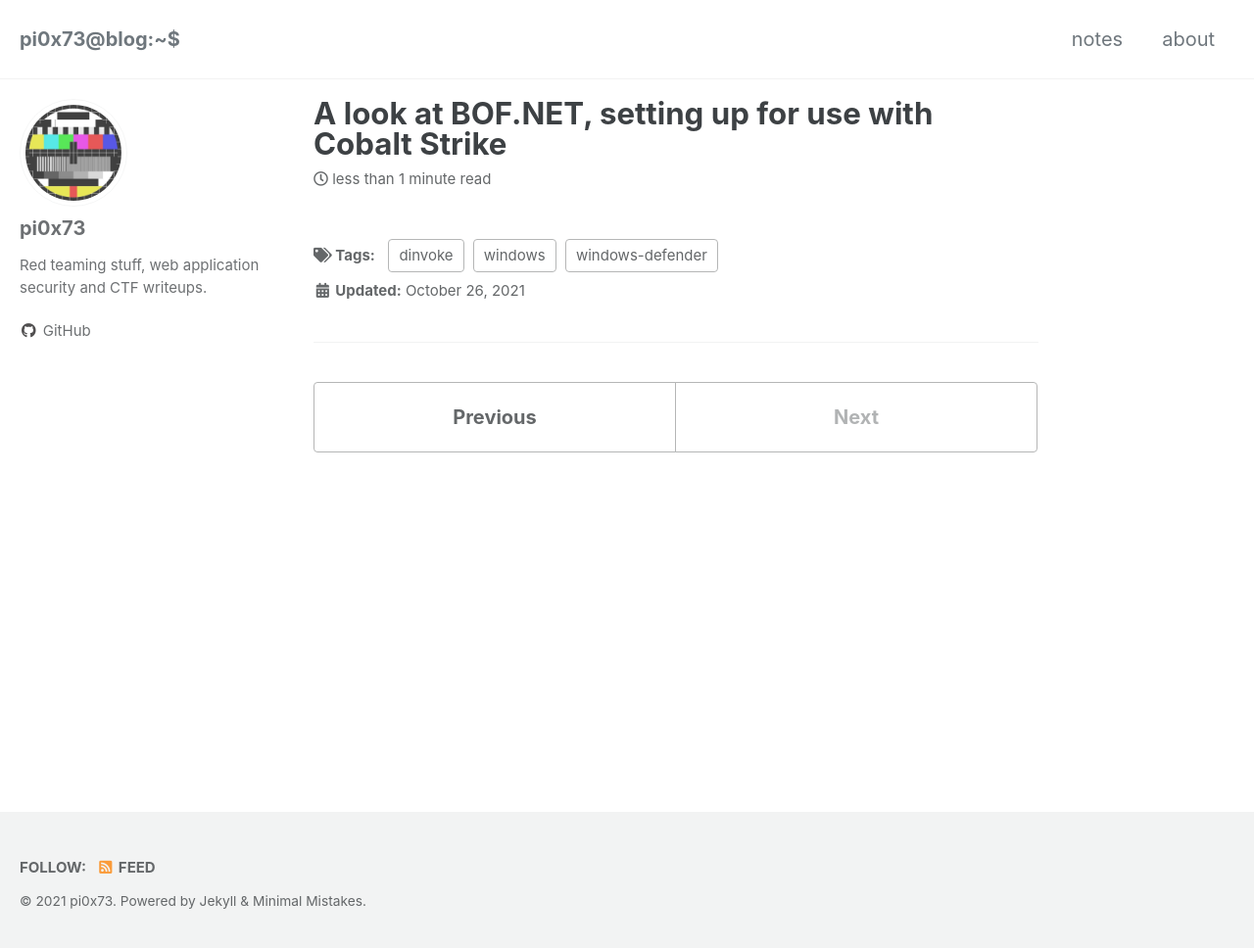
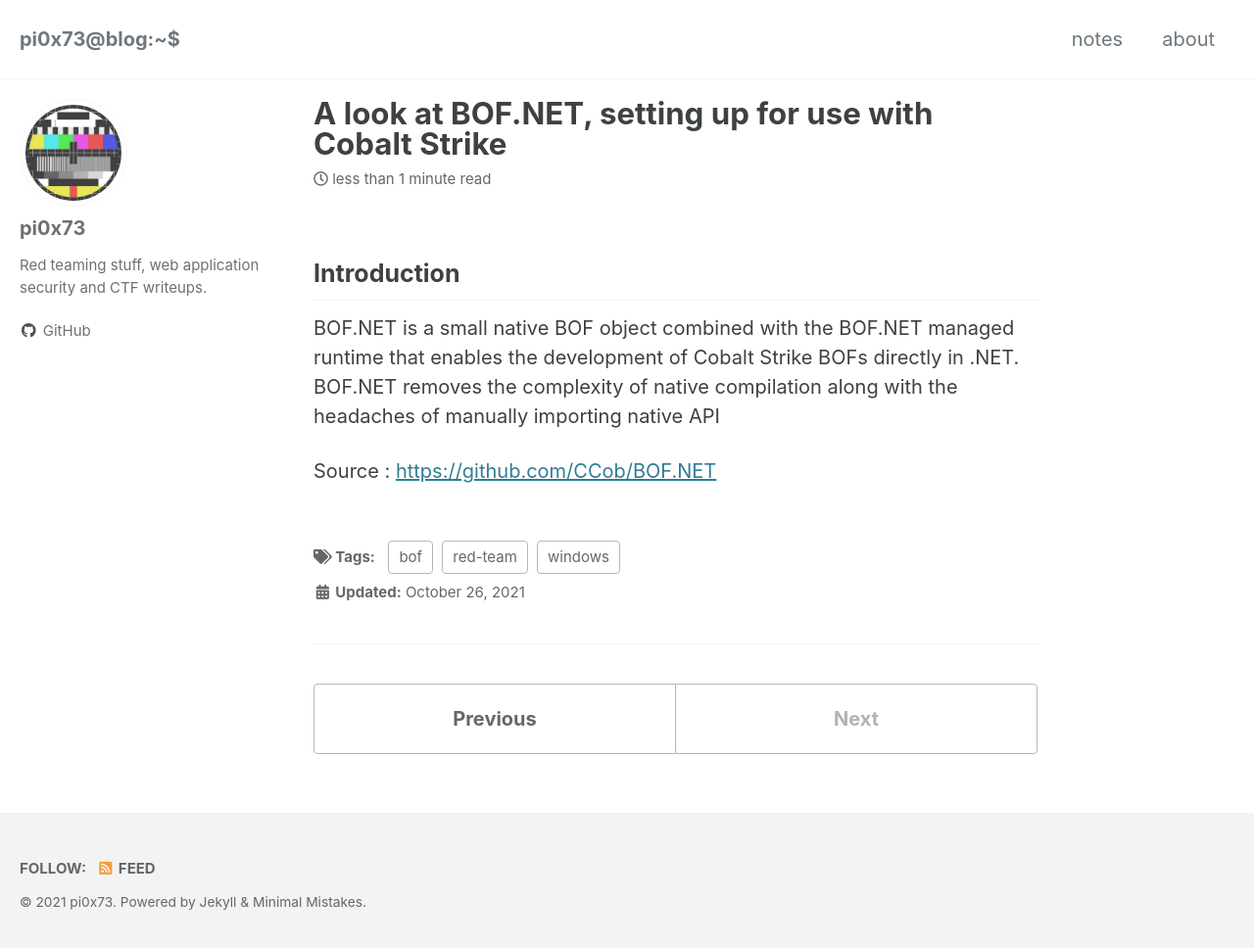
Before and after one commit to suldod/suldod.github.io.bak, a Jekyll site: the page built from _posts/2021-11-16-Setting-Up-BOF-NET.md, in a window 1280 px wide and 971 px high. Shown: the top 968 px of the window at 98% size. Built offline with Jekyll 4.4.1, drawn with Linux system fonts in a browser that asks for light colours; cached includes are drawn as plain includes.

Commit message:
Update 2021-11-16-Setting-Up-BOF-NET.md

```diff
--- a/_posts/2021-11-16-Setting-Up-BOF-NET.md
+++ b/_posts/2021-11-16-Setting-Up-BOF-NET.md
@@ -4,7 +4,13 @@ title: "A look at BOF.NET, setting up for use with Cobalt Strike"
 date: 2021-10-26
 tags:
   - windows
-  - dinvoke
-  - windows-defender
+  - bof
+  - red-team
 author_profile: true
 ---
+
+## Introduction
+
+BOF.NET is a small native BOF object combined with the BOF.NET managed runtime that enables the development of Cobalt Strike BOFs directly in .NET. BOF.NET removes the complexity of native compilation along with the headaches of manually importing native API
+
+Source : [https://github.com/CCob/BOF.NET](https://github.com/CCob/BOF.NET)
```
